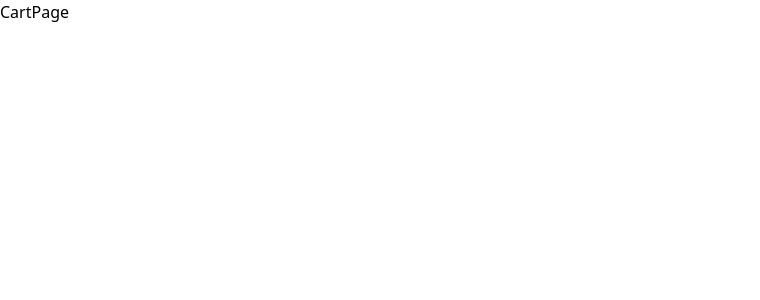
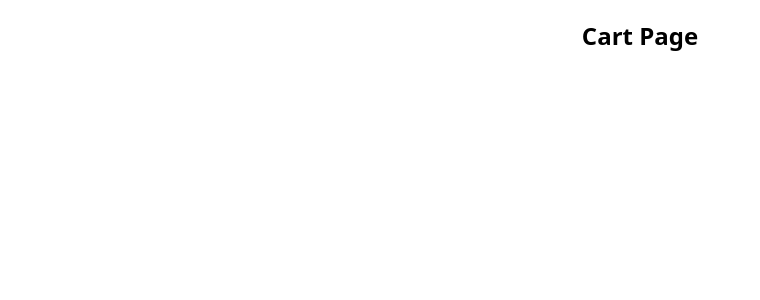
Before and after one commit to Samsul7718/frontend_cart, a React (Vite) app: page /cart in a window 1280 px wide. Shown: the top 300 px of the page, without its empty margins (0-760 px from the left). Built offline with nearby package versions, Linux system fonts and the light colour scheme.

Commit message:
cart context created

```diff
--- a/src/CartPage.jsx
+++ b/src/CartPage.jsx
@@ -2,7 +2,12 @@ import React from 'react'
 
 const CartPage = () => {
   return (
-    <div>CartPage</div>
+    <div>
+      <div className='flex items-center justify-center p-5'>
+        <div></div>
+        <h1 className='font-bold text-2xl'>Cart Page</h1>
+      </div>
+    </div>
   )
 }
 
--- /dev/null
+++ b/src/context/CartContext.jsx
@@ -0,0 +1,19 @@
+import { useContext } from "react";
+import { createContext } from "react";
+
+const CartContext=createContext();
+
+export const useCart=()=>useContext(CartContext);
+
+export const CartProvider=({children})=>{
+    const [cart,setCart]=useState([]);
+
+    const addToCart=(product)=>{
+        const existing=cart.find((p)=>p.id===product.id);
+    }
+    return(
+        <CartContext.Provider value={{}}>
+            {children}
+        </CartContext.Provider>
+    )
+}
```
